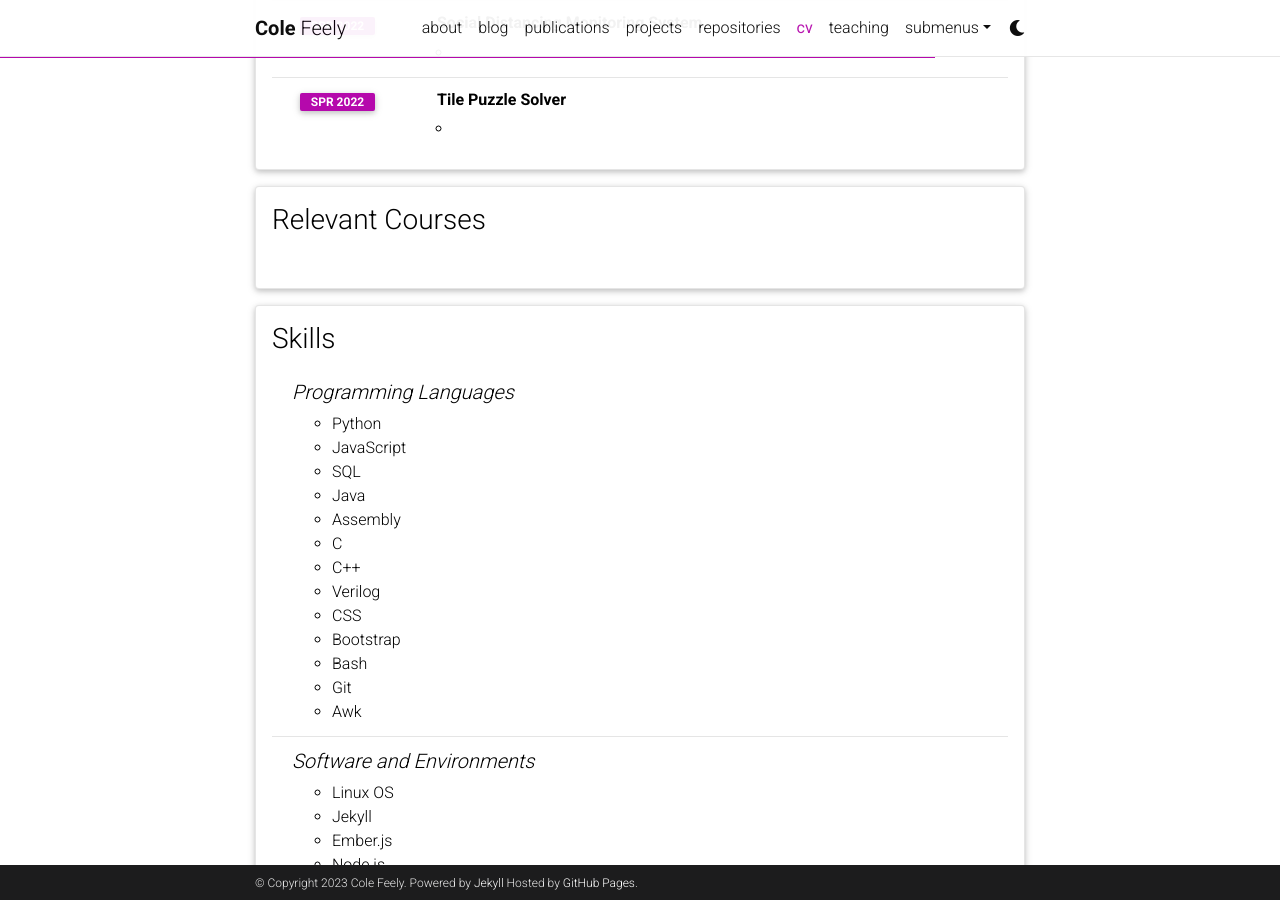
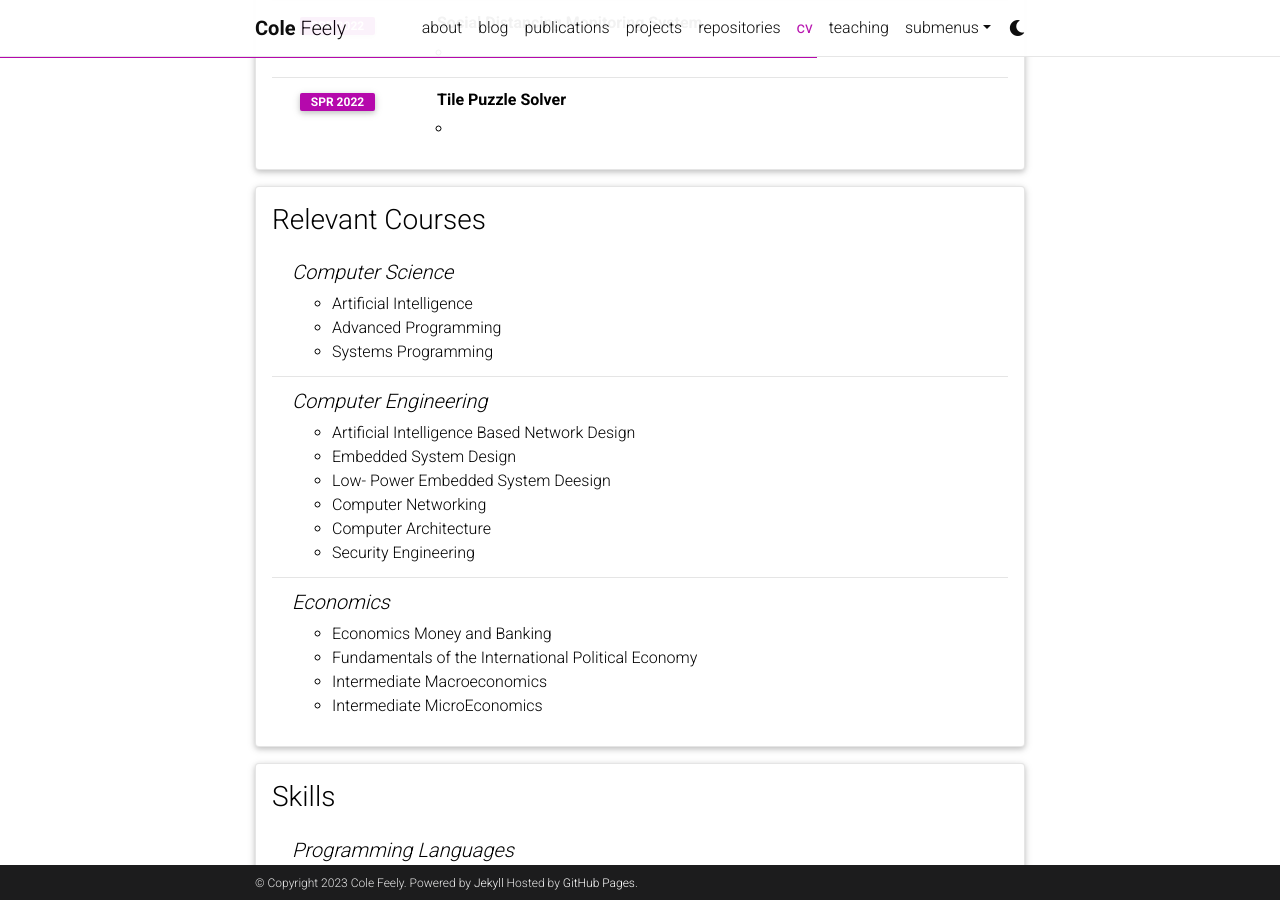
Before and after one commit to ColeFeely6/ColeFeely6.github.io, a Jekyll site: the page built from _pages/cv.md, in a window 1280 px wide and 900 px high, scrolled down 2312 px. Built offline with Jekyll 4.4.1, drawn with Linux system fonts in a browser that asks for light colours; comment, search, counter and statistics services are not loaded; a style sheet for code colours, icons or effects is not loaded.

Commit message:
Should now all be done except for project description stuff

```diff
--- a/_data/cv.yml
+++ b/_data/cv.yml
@@ -97,21 +97,29 @@
         -
 
 - title: Relevant Courses
-  type: time_table
+  type: nested_list
   contents:
-      items:
-        - Artificial Intelligence
-        - Artificial Intelligence Based Network Design
-        - Economics Money and Banking
-        - Advanced Programming
-        - Embedded System Design
-        - Macro Economics
-        - Low Power Embedded System Design
-        - Computer Networking
-        - Micro Economics
-        - Computer Architecture
-        - Security Engineering
-        - System Software Programming
+      - title: Computer Science
+        items:
+          - Artificial Intelligence
+          - Advanced Programming
+          - Systems Programming
+      - title: Computer Engineering
+        items:
+          - Artificial Intelligence Based Network Design
+          - Embedded System Design
+          - Low- Power Embedded System Deesign
+          - Computer Networking
+          - Computer Architecture
+          - Security Engineering
+
+      - title: Economics
+        items:
+          - Economics Money and Banking
+          - Fundamentals of the International Political Economy
+          - Intermediate Macroeconomics
+          - Intermediate MicroEconomics
+
 
 
 - title: Skills
```
